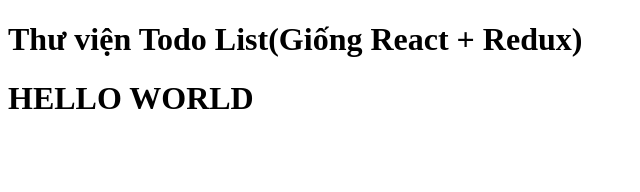
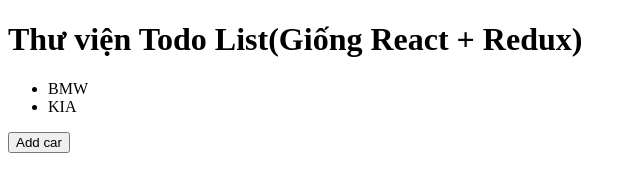
Before and after one commit to yugiking0/Learn-Redux, a plain HTML site: page detail/001-fake-redux/note_demo/index.html in a window 1280 px wide. Shown: the whole page, without its empty margins (0-640 px from the left). Drawn offline with Linux system fonts and the light colour scheme.

Commit message:
Update 2022.05.05

```diff
--- a/detail/001-fake-redux/note_demo/index.html
+++ b/detail/001-fake-redux/note_demo/index.html
@@ -10,5 +10,5 @@
   <h1>Thư viện Todo List(Giống React + Redux)</h1>
   <div id="root"></div>
 </body>
-<script type="module" src="./script.js"></script>
+<script type="module" src="./main.js"></script>
 </html>
--- a/detail/001-fake-redux/note_demo/main.js
+++ b/detail/001-fake-redux/note_demo/main.js
@@ -1,17 +1,93 @@
-import {attach} from './store.js';
+// core.js LIBRARY
+function html([first, ...strings], ...values) {
+  return values
+    .reduce((acc, cur) => acc.concat(cur, strings.shift()), [first])
+    .filter((x) => (x && x !== true) || x === 0)
+    .join('');
+}
 
-import html from "./core";
-import { connect } from "./store";
+function createStore(dataAndAction) {
+  let state = dataAndAction();
 
-const connector = connect(state=>({
-  car: state.car[0],
-  cars: state.cars
-}));
+  const roots = new Map();
+  function render() {
+    for (const [root, component] of roots) {
+      const output = component();
+      root.innerHTML = output;
+    }
+  }
 
-function app({pops}){
-  return html `
-  <ul>
-    ${cars.map(car=>`<li>${car}</li>`)}
-  </ul>
-  `
+  return {
+    // enter action from user: add, edit, delete...
+    dispatch(action, ...args) {
+      state = reducer(state, action, args);
+      render();
+    },
+
+    // get data, action and use action to process data
+    connect: function connect(
+      selector = function selector(state) {
+        return state;
+      }
+    ) {
+      return function (component) {
+        return function (props, ...args) {
+          return component(Object.assign({}, props, selector(state), ...args));
+        };
+      };
+    },
+
+    // display data to user-interface
+    attach(component, root) {
+      roots.set(root, component);
+      render();
+    },
+  };
 }
+
+// DATA
+const init = {
+  cars: ['BMW', 'KIA'],
+};
+
+// reducer.js getDATA and createACTIONs
+function reducer(state = init, action, args) {
+  switch (action) {
+    case 'ADD': // action add, edit, delete...
+      const [newCar] = args;
+      return {
+        cars: [...state.cars, newCar],
+      };
+
+    default:
+      return state;
+  }
+}
+
+// store.js USING LIBRARY
+const { attach, connect, dispatch } = createStore(reducer);
+window.dispatch = dispatch;
+
+// Cycle: dispatch -> connect -> attach -> dispatch -> connect -> ...
+
+// App.js
+var App = connect()(
+  // using connect, explaining role of connect here
+
+  function ({ cars }) {
+    // using html
+    return html`
+      <ul>
+        ${cars.map((car) => `<li>${car}</li>`)}
+      </ul>
+      <button onclick="dispatch('ADD', 'PORSCHE')">Add car</button>
+    `;
+    // using dispatch-global
+  }
+);
+
+// script.js
+attach(App, document.getElementById('root')); // using attach
+
+// THE END
+// Good luck! You can do it :D
```
Also changed, not shown: detail/001-fake-redux/images/attach.png (added), 8 other files.
